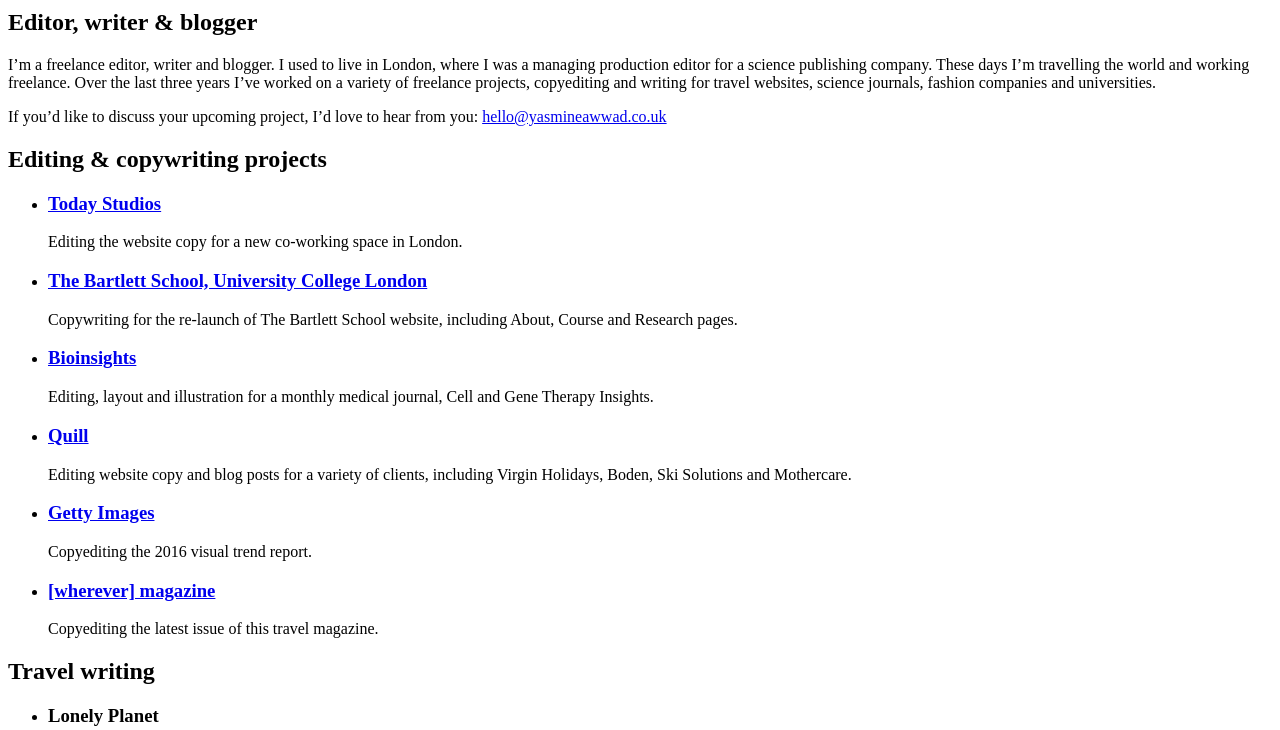
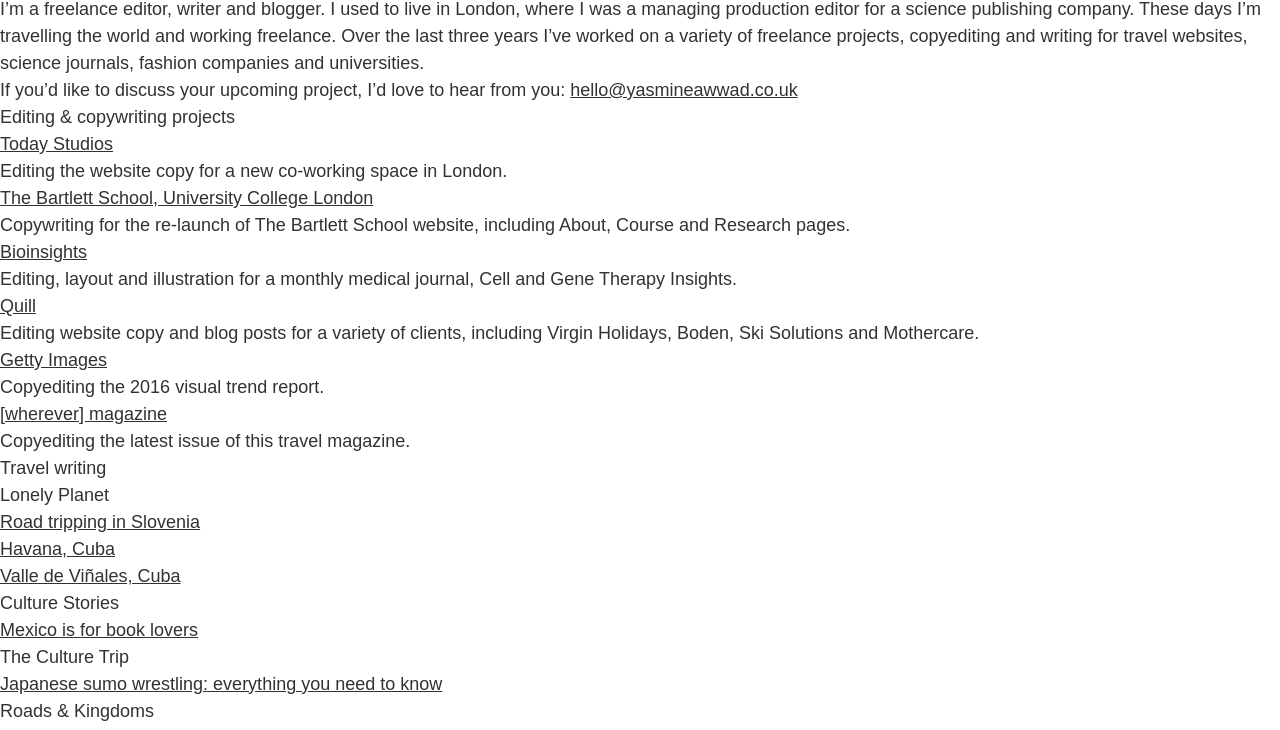
Before and after one commit to colinmeinke/yasmineawwad, a plain HTML site: page index.html in a window 1280 px wide. Shown: the part 58-788 px from the top of the page. Drawn offline with Linux system fonts and the light colour scheme.

Commit message:
reset styles

```diff
--- a/index.html
+++ b/index.html
@@ -1,7 +1,40 @@
 <!DOCTYPE html>
 <html>
   <head>
-    <title>Hello world</title>
+    <title>Yasmine Awwad, editor, writer &amp; blogger</title>
+    <style>
+      body {
+        color: rgb(50,50,50);
+        font-family: sans-serif;
+        font-size: 18px;
+        line-height: 1.5;
+        margin: 0;
+      }
+
+      a {
+        color: rgb(50,50,50);
+        outline: none;
+      }
+
+      a:hover, a:focus {
+        color: rgb(233,43,17)
+      }
+
+      h1, h2, h3 {
+        font-size: inherit;
+        font-weight: normal;
+      }
+
+      p, h1, h2, h3, ul {
+        margin-bottom: 0;
+        margin-top: 0;
+      }
+
+      ul {
+        list-style: none;
+        padding-left: 0;
+      }
+    </style>
   </head>
 
   <body>
```
